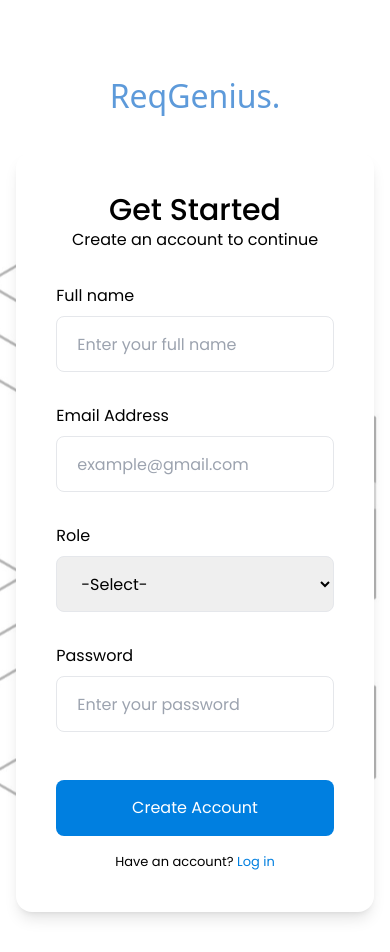
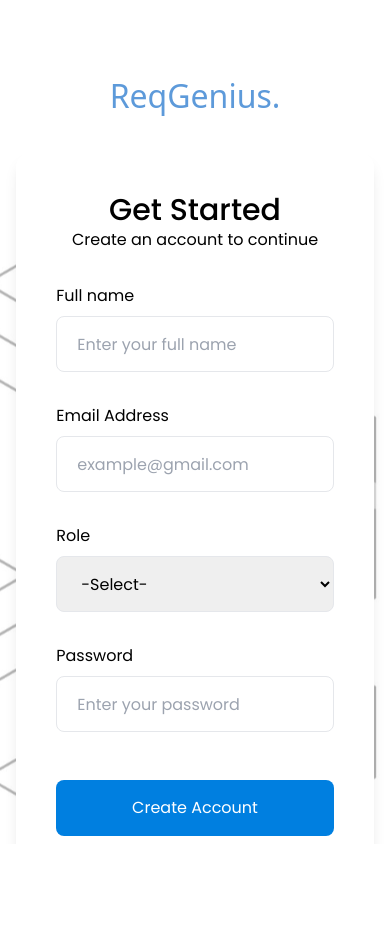
Before and after one commit to somtookaforr/ReqGenius, a React (Create React App) app: page /register in a window 390 px wide. After the commit the page ends 844 px from the top, so only its background shows below. Built offline with nearby package versions, Linux system fonts and the light colour scheme; a web font is replaced by a local one.

Commit message:
auth pages-overflow-x: hidden

```diff
--- a/src/layouts/auth/Login.jsx
+++ b/src/layouts/auth/Login.jsx
@@ -58,7 +58,7 @@ const Login = () => {
                     <h1 className="logo mb-8">ReqGenius.</h1>
                     <form
                         action=""
-                        className="grid gap-y-8 w-11/12 md:w-9/12 lg:w-[32.9375rem] mx-8 p-10 rounded-2xl shadow-lg justify-self-center"
+                        className="grid gap-y-8 w-11/12 md:w-9/12 lg:w-[32.9375rem] lg:mx-8 p-10 rounded-2xl shadow-lg justify-self-center"
                         onSubmit={handleSubmit}
                     >
                         <div className="text-center">
--- a/src/layouts/auth/Register.jsx
+++ b/src/layouts/auth/Register.jsx
@@ -45,7 +45,7 @@ const Login = () => {
                     <h1 className="logo my-8">ReqGenius.</h1>
                     <form
                         action=""
-                        className="grid gap-y-8 w-11/12 md:w-9/12 lg:w-[32.9375rem] mx-8 p-10 rounded-2xl shadow-lg justify-self-center"
+                        className="grid gap-y-8 w-11/12 md:w-9/12 lg:w-[32.9375rem] lg:mx-8 p-10 rounded-2xl shadow-lg justify-self-center"
                         onSubmit={handleSubmit}
                     >
                         <div className="text-center">
--- a/src/styles/auth.css
+++ b/src/styles/auth.css
@@ -2,11 +2,8 @@ body .background {
     background-image: url('../assets//MacBook\ Pro\ 14_\ -\ 6.svg');
     background-position: right;
     height: 100vh;
+    overflow-x: hidden;
 }
-
-/* body .auth {
-    height: 100%;
-} */
 
 .auth form {
     background: white;
```
